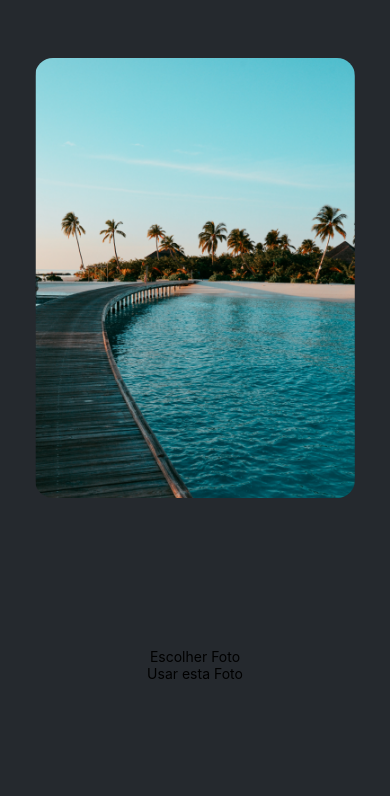
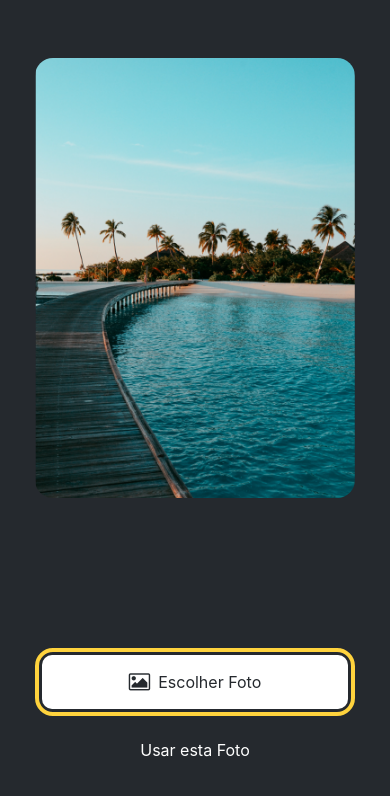
Before and after one commit to EduardoNunes1/StickerSmashApp, a React Native app in the folder StickerSmash/: screen / in a window 390 px wide. Shown: the top 796 px of the page. Built offline with nearby package versions, Linux system fonts and the light colour scheme.

Commit message:
Finalização da Estilização do componente Button e download do pacote

```diff
--- a/StickerSmash/App.js
+++ b/StickerSmash/App.js
@@ -1,8 +1,8 @@
 import { StatusBar } from 'expo-status-bar';
-import {Image, StyleSheet, Text, View } from 'react-native';
-import ImageViewer from './src/components/imageViewer';
+import { StyleSheet, View } from 'react-native';
+import ImageViewer from './src/components/ImageViewer';
 import Button from './src/components/Button';
-
+import * as ImagePicker from 'expo-image-picker';
 
 const PlaceholderImage = require('./assets/images/background-image.png');
 
@@ -10,14 +10,13 @@ export default function App() {
   return (
     <View style={styles.container}>
       <View style={styles.imageContainer}>
-        <ImageViewer placeholderImageSource={PlaceholderImage}/>
+        <ImageViewer placeholderImageSource={PlaceholderImage} />
       </View>
       <View style={styles.footerContainer}>
-        <Button label="Escolher Foto"/>
-        <Button label="Usar esta Foto"/>
+        <Button label="Escolher Foto" theme="primary" />
+        <Button label="Usar esta Foto" />
       </View>
       <StatusBar style="auto" />
-
     </View>
   );
 }
@@ -28,12 +27,12 @@ const styles = StyleSheet.create({
     backgroundColor: '#25292e',
     alignItems: 'center',
   },
-  imageContainer:{
-    flex:1,
-    paddingTop:58,
+  imageContainer: {
+    flex: 1,
+    paddingTop: 58,
   },
-  footerContainer:{
+  footerContainer: {
     flex: 1 / 3,
-    alignItems:'center',
-  },
+    alignItems: 'center',
+  }
 });
--- a/StickerSmash/package.json
+++ b/StickerSmash/package.json
@@ -12,7 +12,8 @@
     "expo": "~50.0.8",
     "expo-status-bar": "~1.11.1",
     "react": "18.2.0",
-    "react-native": "0.73.4"
+    "react-native": "0.73.4",
+    "expo-image-picker": "~14.7.1"
   },
   "devDependencies": {
     "@babel/core": "^7.20.0"
--- a/StickerSmash/src/components/Button.js
+++ b/StickerSmash/src/components/Button.js
@@ -1,16 +1,64 @@
 import { Pressable, StyleSheet, Text, View } from 'react-native'
+import FontAwesome from '@expo/vector-icons/FontAwesome';
 
-export default function Button({label}) {
+export default function Button({ label, theme }) {
+  if (theme === "primary") {
+    return (
+      <View style={[styles.buttonContainer, {
+        borderWidth: 4, borderColor: '#ffd33d', borderRadius: 18
+      }]}>
+        <Pressable
+          style={[styles.button, { backgroundColor: '#fff'}]}
+          onPress={() => alert(`Você pressionou ${label}`)}
+        >
+          <FontAwesome
+            name='picture-o'
+            size={20}
+            color="#25292e"
+            style={styles.buttonIcon}
+          />
+          <Text style={[styles.buttonLabel,
+            {color:"#25292e" }]}>{label}</Text>
+        </Pressable>
+      </View>
+    )
+  }
+
   return (
     <View style={styles.buttonContainer}>
       <Pressable
         style={styles.button}
-        onPress={() => alert(`Você precioanou ${label}`)}
-      />
-
-      <Text style={styles.buttonLabel}>{label}</Text>
+        onPress={() => alert(`Você pressionou ${label}`)}
+      >
+        <Text style={styles.buttonLabel}>{label}</Text>
+      </Pressable>
     </View>
   )
+
 }
 
-const styles = StyleSheet.create({})
+const styles = StyleSheet.create({
+  buttonContainer: {
+    width: 320,
+    height: 68,
+    marginHorizontal: 20,
+    alignItems: 'center',
+    justifyContent: 'center',
+    padding: 3,
+  },
+  button: {
+    borderRadius: 10,
+    width: '100%',
+    height: '100%',
+    alignItems: 'center',
+    justifyContent: 'center',
+    flexDirection: 'row',
+  },
+  buttonIcon: {
+    paddingRight: 8,
+  },
+  buttonLabel: {
+    color: '#FFF',
+    fontSize: 16,
+  }
+})
--- a/StickerSmash/src/components/imageViewer.js
+++ b/StickerSmash/src/components/imageViewer.js
@@ -1,6 +1,6 @@
 import { StyleSheet, Image } from 'react-native'
 
-export default function ImageViewer({placeholderImageSource}) {
+export default function ImageViewer({ placeholderImageSource }) {
   return (
     <Image source={placeholderImageSource} style={styles.image} />
   )
@@ -11,5 +11,5 @@ const styles = StyleSheet.create({
     width: 320,
     height: 440,
     borderRadius: 18,
-  },
+  }
 });
```
Also changed, not shown: 2 other files (tests, documents, lock files or other folders).
